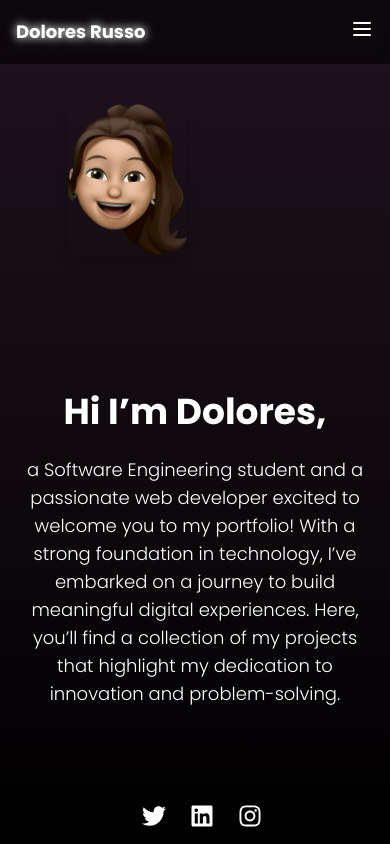
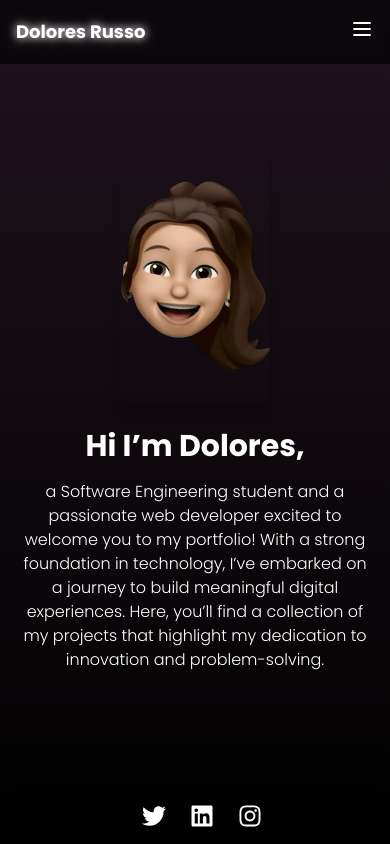
Before and after one commit to dolorusso/portfolio, a Next.js app: page / in a window 390 px wide. Shown: the top 844 px of the page. Built offline with nearby package versions, Linux system fonts and the light colour scheme.

Commit message:
cambio tamaño imagen

```diff
--- a/components/Hero.js
+++ b/components/Hero.js
@@ -8,26 +8,26 @@ export default function Home() {
       id="hero"
       className="min-h-screen flex items-center justify-center bg-gradient-to-b from-[#20131e] to-black relative overflow-hidden"
     >
-      <div className="flex flex-col md:flex-row items-center justify-between z-10 max-w-5xl mx-auto px-4 gap-8">
+      <div className="flex flex-col md:flex-row items-center justify-between z-10 max-w-5xl mx-auto px-4 gap-6 md:gap-8">
         <motion.div
           initial={{ opacity: 0, x: -50 }}
           animate={{ opacity: 1, x: 0 }}
           transition={{ duration: 1 }}
-          className="w-64 h-64 md:w-80 md:h-80"
+          className="w-64 h-64 md:w-80 md:h-80 flex justify-center"
         >
           <img
             src="/assets/memoji.png"
             alt="Dolores Portfolio Image"
-            className="w-[120px] md:w-[220px] max-h-[320px] object-cover rounded-lg shadow-lg"
+            className="w-[150px] md:w-[220px] max-h-[320px] object-contain rounded-lg shadow-lg"
           />
         </motion.div>
 
-        <div className="text-center md:text-left md:max-w-md">
+        <div className="text-center md:text-left max-w-md">
           <motion.h1
             initial={{ opacity: 0, y: 20 }}
             animate={{ opacity: 1, y: 0 }}
             transition={{ duration: 1 }}
-            className="text-4xl md:text-6xl font-semibold text-white mb-6"
+            className="text-3xl md:text-6xl font-semibold text-white mb-4 md:mb-6"
           >
             Hi I’m Dolores,
           </motion.h1>
@@ -36,11 +36,10 @@ export default function Home() {
             initial={{ opacity: 0, y: 20 }}
             animate={{ opacity: 1, y: 0 }}
             transition={{ duration: 1, delay: 0.3 }}
-            className="text-lg md:text-xl font-light text-white mb-8"
+            className="text-base md:text-xl font-light text-white mb-6 md:mb-8"
           >
             a Software Engineering student and a passionate web developer excited to welcome you to my portfolio! With a strong foundation in technology, I’ve embarked on a journey to build meaningful digital experiences. Here, you’ll find a collection of my projects that highlight my dedication to innovation and problem-solving.
           </motion.p>
-
         </div>
       </div>
     </section>
```
